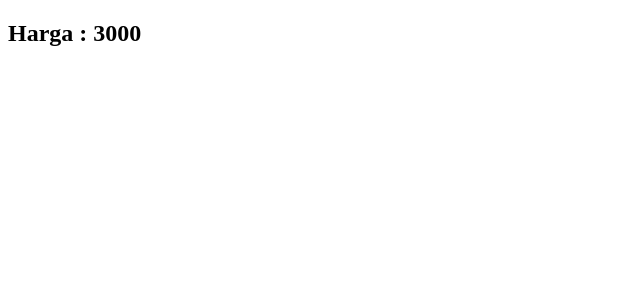
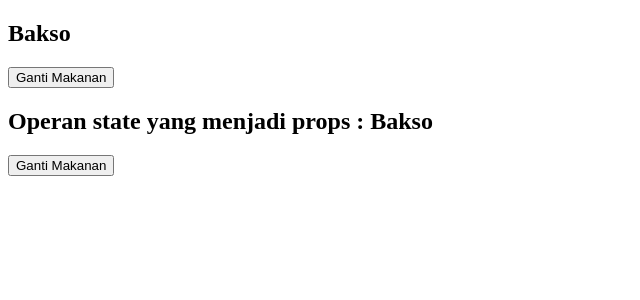
Before and after one commit to antheiz/belajar-react.js, a React (Create React App) app: page / in a window 1280 px wide. Shown: the top 300 px of the page, without its empty margins (0-640 px from the left). Built offline with nearby package versions, Linux system fonts and the light colour scheme.

Commit message:
State dan Props part 1

```diff
--- /dev/null
+++ b/src/Operan.js
@@ -0,0 +1,21 @@
+import React, { Component } from 'react'
+
+export default class Operan extends Component {
+
+    // gantiMakanan(makananBaru) {
+    //     this.state({
+    //         makanan : makananBaru
+    //     })
+    // }
+
+    render() {
+        const {makanan, gantiMakanan} = this.props
+        return (
+            <div>
+                <h2>Operan state yang menjadi props : {makanan}</h2>
+                <button onClick={() => gantiMakanan("Soto")}>Ganti Makanan</button>
+                {/* <button onClick={() => this.gantiMakanan("Soto")}>Ganti Makanan</button> */}
+            </div>
+        )
+    }
+}
--- /dev/null
+++ b/src/StateProps.js
@@ -0,0 +1,30 @@
+import React, { Component } from 'react'
+import Operan from './Operan';
+
+export default class StateProps extends Component {
+    constructor(props) {
+        super(props);
+        this.state = {
+            makanan : "Bakso"
+        }
+    }
+
+    gantiMakanan = (makananBaru) => {
+        this.setState({
+            makanan : makananBaru
+        })
+    }
+
+    render() {
+        return (
+            <div>
+                <h2>{this.state.makanan}</h2>
+                <button onClick={() => this.gantiMakanan("Soto")}>Ganti Makanan</button>
+                <Operan makanan={this.state.makanan} gantiMakanan={this.gantiMakanan}/>
+                {/* <button onClick={() => this.setState({ makanan:"Soto" })}>Ganti Makanan</button> */}
+
+                {/* State dapat diubah - Props tak dapat diubah */}
+            </div>
+        )
+    }
+}
--- a/src/index.js
+++ b/src/index.js
@@ -1,11 +1,13 @@
 import React from 'react';
 import ReactDOM from 'react-dom';
+import StateProps from './StateProps';
 // import App from './App';
-import {Variabel} from './Variabel'
+// import {Variabel} from './Variabel'
+
 
 ReactDOM.render(
   <React.StrictMode>
-    <Variabel />
+    <StateProps />
   </React.StrictMode>,
   document.getElementById('root')
 );
```
